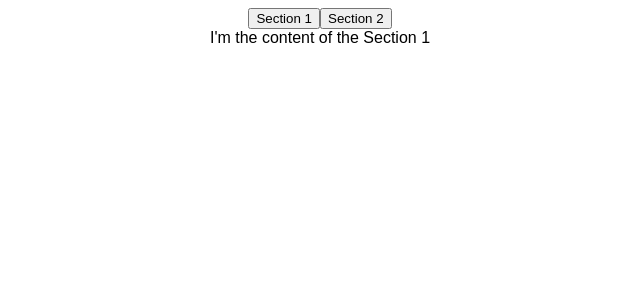
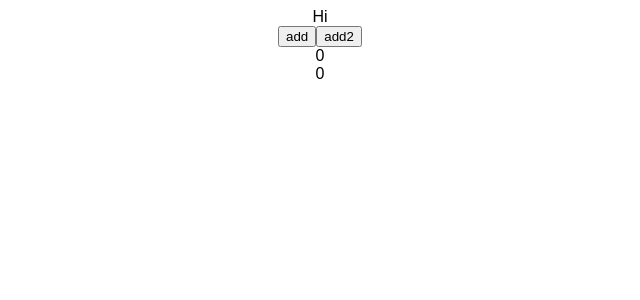
Before and after one commit to naturalMin/react-hook-practice, a React (Create React App) app: page / in a window 1280 px wide. Shown: the top 300 px of the page, without its empty margins (320-960 px from the left). Built offline with nearby package versions, Linux system fonts and the light colour scheme.

Commit message:
useEffect example Recap

```diff
--- a/src/App.js
+++ b/src/App.js
@@ -1,43 +1,22 @@
 import "./styles.css";
-import { useState } from "react";
-
-//content api 예시
-const content = [
-  {
-    tab: "Section 1",
-    content: "I'm the content of the Section 1"
-  },
-  {
-    tab: "Section 2",
-    content: "I'm the content of the Section 2"
-  }
-];
-
-const useTabs = (initialTab, allTabs) => {
-  const [currentIndex, setCurrentIndex] = useState(initialTab); //최상위에서 hook호출 => 안그럼 에러뜸.
-  if (!allTabs || !Array.isArray(allTabs)) {
-    //필수적인 매개변수가 빠질때 에러 검출 (2번째조건: allTabs의 배열이 false이거나)
-    //여기서 Array잎에 !를 빼먹는 실수를 해서 typeError가 떴다. 꼼꼼히 코딩하자!
-    return; //문제없으면 조용.
-  }
-  return {
-    currentItem: allTabs[currentIndex],
-    changeItem: setCurrentIndex //버튼을 클릭하면 index를 바꿔줌.
-  };
-};
+import { useState, useEffect } from "react";
 
 export default function App() {
-  const { currentItem, changeItem } = useTabs(0, content);
+  const sayHello = () => console.log("hello");
+  const [number, setNumber] = useState(0);
+  const [aNumber, setANumber] = useState(0);
+  useEffect(() => {
+    sayHello(); //componentDidMount // 최초에 한 번만 작동. mount = 행위자체 보여진다.
+  }, [number]); //componentDidUpdate //number가 mount될때만 호출. 한번만 호출=> []
   return (
     <div className="App">
-      {content.map((section, index) => (
-        <button key={index} onClick={() => changeItem(index)}>
-          {/* key값은 반드시 넣어줘야한다. 안넣으면 경고함 */}
-          {section.tab}
-        </button>
-      ))}
-      {/* onClick = {changeItem}으로 사용하면 자동으로 함수 호출 -> Too many re-renders라는 무한루프 에러가 뜬다. */}
-      <div>{currentItem.content}</div>
+      <div>Hi</div>
+      <button onClick={() => setNumber(number + 1)}>add</button>
+      <button onClick={() => setANumber(aNumber + 1)}>add2</button>
+      <div>{number}</div>
+      {/* number만 클릭할 수록 랜더링 진행 */}
+      <div>{aNumber}</div>
+      {/* aNumber 랜더링안됨 */}
     </div>
   );
 }
```
